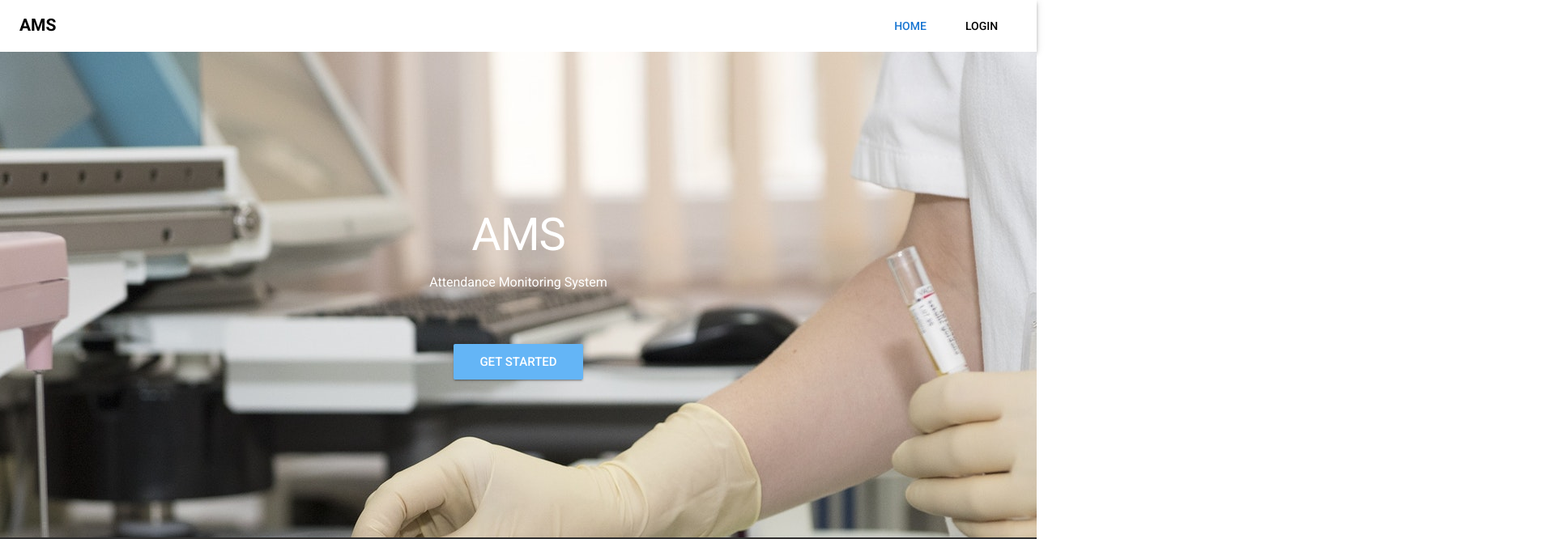
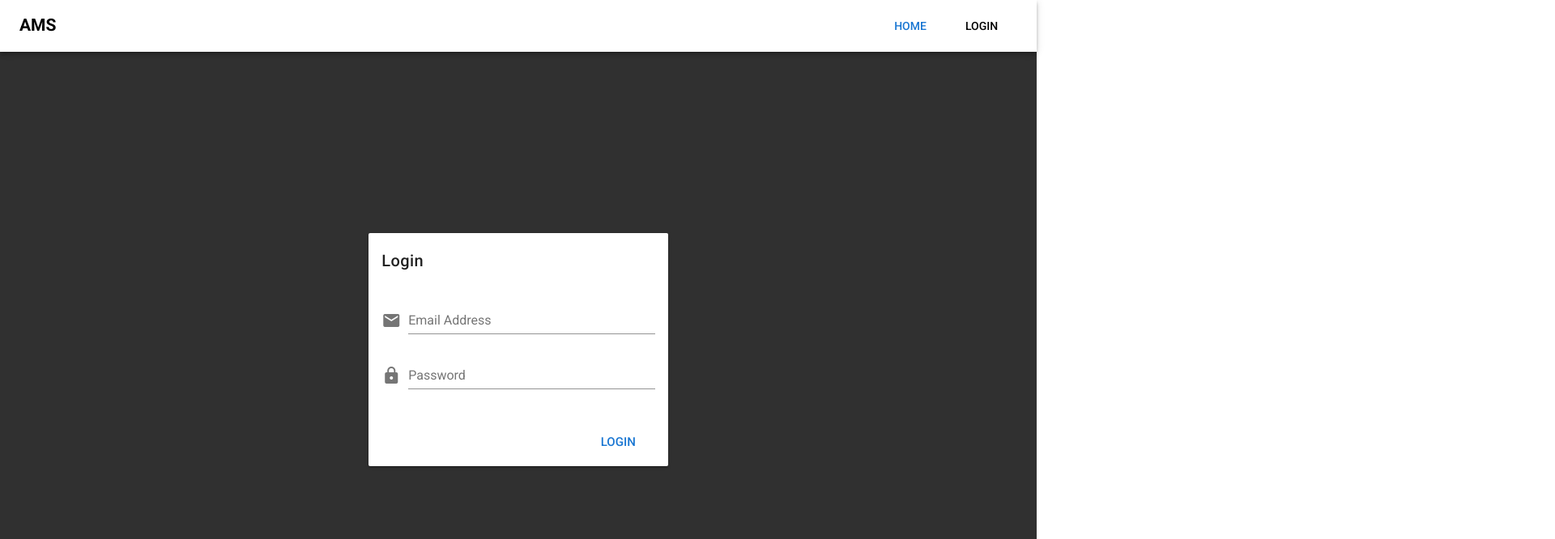
Before and after one commit to wutz01/ams-frontend, a Vue app: page / in a window 1280 px wide. Shown: the top 666 px of the page at 81% size, 1920 px wide, since content can reach past the window. Built offline with nearby package versions, Linux system fonts and the light colour scheme; what vue-carousel-3d would draw is missing.

Commit message:
fix(ui-tweaks): remove temporarily home..

```diff
--- a/src/pages/public/logout.vue
+++ b/src/pages/public/logout.vue
@@ -26,7 +26,7 @@ export default {
   mounted () {
     UserService.logout()
     setTimeout(() => {
-      this.$router.push({name: 'landing'})
+      this.$router.push({name: 'login'})
     }, 2500)
   }
 }
--- a/src/router/index.js
+++ b/src/router/index.js
@@ -35,7 +35,7 @@ let requiresAuth = (to, from, next) => {
 
       EventBus.$emit('display-toast', {text: 'Authentication Failed. Please login again.', mode: 'error'})
       UserService.logout()
-      next({name: 'landing'})
+      next({name: 'login'})
     })
   }
 
@@ -49,7 +49,7 @@ export default new Router({
       path: '/',
       name: 'landing',
       meta: {public: true},
-      component: () => import('@/pages/public/landing')
+      component: () => import('@/pages/public/login')
     },
     {
       path: '/login',
```
